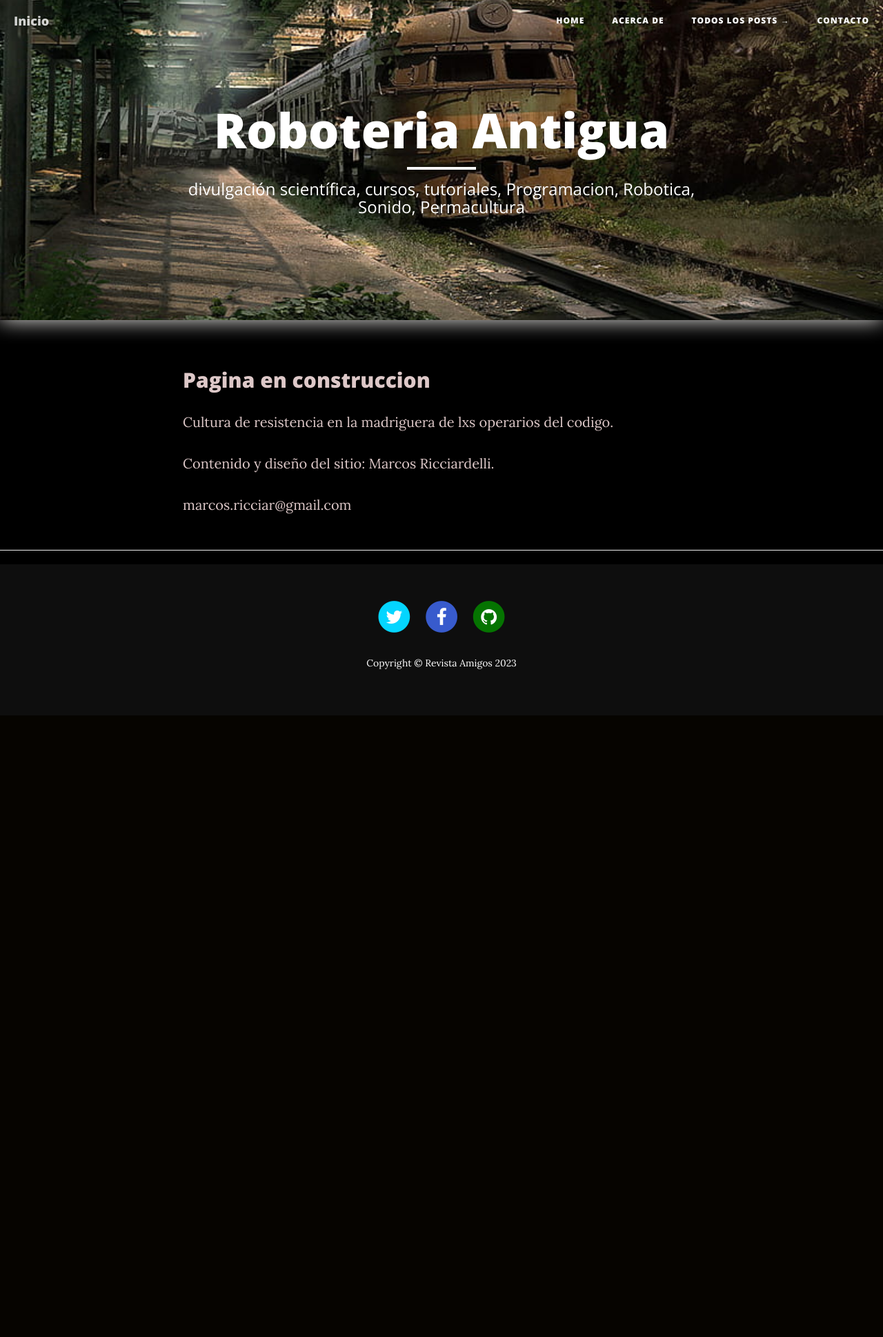
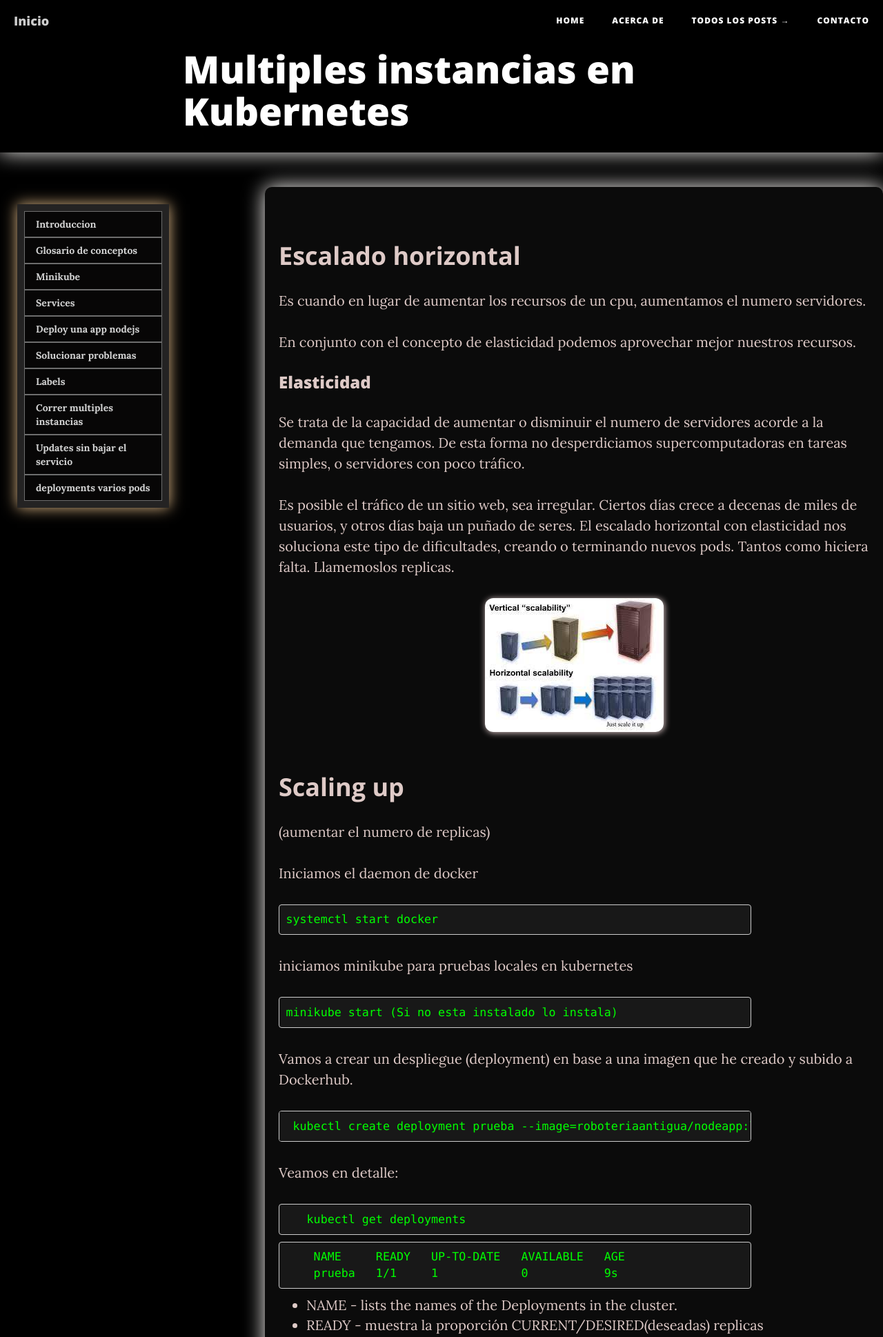
Before and after one commit to RoboteriaAntigua/revista, a Node server app: page /kubernetes-multiples-instancias in a window 1280 px wide. Shown: the top 1938 px of the page at 69% size. Before the commit the page ends 1037 px from the top, so only its background shows below. Run offline with Node 20, Linux system fonts and the light colour scheme.

Commit message:
scale down

```diff
--- a/routes/index.js
+++ b/routes/index.js
@@ -63,7 +63,8 @@ router.get('/kubernetes-minikube'               , (req,res)=>{res.render('cursos
 router.get('/kubernetes-services'               , (req,res)=>{res.render('cursos/kubernetes/kub-services.ejs' ); });
 router.get('/kubernetes-exponer-app-node'       , (req,res)=>{res.render('cursos/kubernetes/kub-deploy-node.ejs'); });
 router.get('/kubernetes-solucionar-problemas'   , (req,res)=>{res.render('cursos/kubernetes/kub-solucionar.ejs' ); });
-router.get('/kubernetes-multiples-instancias'   , (req,res)=>{res.render('about.ejs',{enconstruccion:'Pagina en construccion'} ); });
+router.get('/kubernetes-labels'                 , (req,res)=>{res.render('cursos/kubernetes/kub-alias.ejs' ); });
+router.get('/kubernetes-multiples-instancias'   , (req,res)=>{res.render('cursos/kubernetes/kub-multiples-instancias.ejs'); });
 router.get('/kubernetes-updates-no-down'        , (req,res)=>{res.render('about.ejs',{enconstruccion:'Pagina en construccion'} ); });
 router.get('/kubernetes-deployment-pods'        , (req,res)=>{res.render('about.ejs',{enconstruccion:'Pagina en construccion'} ); });
 /******************************** fin curso de kubernetes **************************************/
--- a/routes/sitemap.txt
+++ b/routes/sitemap.txt
@@ -20,6 +20,7 @@ https://old-robotics.com.ar/kubernetes-minikube
 https://old-robotics.com.ar/kubernetes-services
 https://old-robotics.com.ar/kubernetes-exponer-app-node
 https://old-robotics.com.ar/kubernetes-solucionar-problemas
+https://old-robotics.com.ar/kubernetes-labels
 https://old-robotics.com.ar/kubernetes-multiples-instancias
 https://old-robotics.com.ar/kubernetes-updates-no-down
 https://old-robotics.com.ar/kubernetes-deployment-pods
--- /dev/null
+++ b/views/cursos/kubernetes/kub-multiples-instancias.ejs
@@ -0,0 +1,205 @@
+<%- include('../../plantillas/cabecera.ejs') %>
+
+    <meta name="description" content="Multiples instancias en kubernetes. Replicas. Escalamiento horizontal en kubernetes. Elasticidad">
+    <title> Corriendo multiples instancias</title>
+    </head>
+
+    <body>
+
+        <!--navbar-->
+        <%- include('../../plantillas/navbar.ejs') %>
+
+            <!-- Page Header -->
+            <!-- Sin imagen de fondo por ahora -->
+            <header class="intro-header"  >
+                <div class="container">
+                    <div class="row">
+                        <div class="col-lg-8 col-lg-offset-2 col-md-10 col-md-offset-1">
+                            <div class="post-heading" style="padding: 50px 0 20px">
+                                <h1>Multiples instancias en Kubernetes</h1>
+
+                            </div>
+                        </div>
+                    </div>
+                </div>
+            </header>
+
+            <!-- Post Content -->
+            <article>
+                <!-- Main Content -->
+                <div class="flecha">
+
+                    <!--acordeon articulos/barra lateral-->
+                    <%- include('../../plantillas/acordeon_cursos_k8.ejs') %>
+
+                        <div class="principal">
+                            <a name="arriba"></a>
+
+                            <h2 class="section-heading">Escalado horizontal</h2>
+                            <p> Es cuando en lugar de aumentar los recursos de un cpu, aumentamos el numero servidores. </p>
+                            <p>En conjunto con el concepto de elasticidad podemos aprovechar mejor nuestros recursos.</p>
+                            <h3>Elasticidad</h3>
+                            <p>Se trata de la capacidad de aumentar o disminuir el numero de servidores acorde a la demanda que tengamos. De esta forma no desperdiciamos supercomputadoras en tareas simples, o servidores con poco tráfico.</p>
+                            <p>Es posible el tráfico de un sitio web, sea irregular. Ciertos días crece a decenas de miles de usuarios, y otros días baja un puñado de seres. El escalado horizontal con elasticidad nos soluciona este tipo de dificultades, creando o terminando nuevos pods. Tantos como hiciera falta. Llamemoslos replicas.</p>
+                            <div class="imgContainer">
+                                <img src="/img/escalado.jpeg">
+                            </div>
+
+                            <h2 class="section-heading">Scaling up</h2>
+                            <p>(aumentar el numero de replicas)</p>
+                            <p>Iniciamos el daemon de docker</p>
+                            <pre>systemctl start docker </pre>
+
+                            <p> iniciamos minikube para pruebas locales en kubernetes </p>
+                            <pre>minikube start (Si no esta instalado lo instala) </pre>
+
+                            <p>Vamos a crear un despliegue (deployment) en base a una imagen que he creado y subido a Dockerhub.  </p>
+                            <pre> kubectl create deployment prueba --image=roboteriaantigua/nodeapp:latest </pre>
+
+                            <p>Veamos en detalle:</p>
+                            <pre>   kubectl get deployments</pre>
+<pre>
+    NAME     READY   UP-TO-DATE   AVAILABLE   AGE
+    prueba   1/1     1            0           9s
+</pre>
+
+<ul>
+    <li>NAME          - lists the names of the Deployments in the cluster.</li>
+    <li>READY         - muestra la proporción CURRENT/DESIRED(deseadas) replicas</li>
+    <li>UP-TO-DATE    - Muestra el numero de replicas que han sido actualizadas para lograr el estado deseado</li>
+    <li>AVAILABLE     - Cuantas replicas de la aplicación están disponibles para los usuarios</li>
+    <li>AGE           - hace cuanto esta corriendo la aplicación</li>
+</ul>
+
+<h2 class="section-heading">Replica set</h2>
+<p>Se usa para garantizar la disponibilidad de un número específico de Pods idénticos</p>
+<p>Veamos los replica sets</p>
+<pre>   kubectl get rs</pre>
+<pre>
+    NAME                DESIRED   CURRENT   READY   AGE
+    prueba-5d9bb7dcd6   1         1         1       4h18m
+</pre>
+<ul>
+    <li>Desired: es el numero de replicadas deseadas el cual definimos cuando creamos la deployment </li>
+    <li>Current: muestra el numero de replicas que estan corriendo</li>
+</ul>
+
+<h2 class="section-heading">scaling up (escalando la app a 4 instancias)</h2>
+    <p>A continuacion vamos a aumentar el numero de ReplicaSet a 4.</p>
+<pre>
+    kubectl scale deployments/prueba --replicas=4
+</pre>
+<p>Veamos los pods</p>
+<pre>
+    kubectl get pods
+</pre>
+<pre>
+NAME                     READY   STATUS    RESTARTS   AGE
+prueba-bc9d59776-9lk4w   1/1     Running   0          8m58s
+prueba-bc9d59776-fxfwl   1/1     Running   0          106s
+prueba-bc9d59776-nql98   1/1     Running   0          106s
+prueba-bc9d59776-nskx5   1/1     Running   0          106s
+</pre>
+<p>Veamos los replica set</p>
+<pre>   kubectl get rs</pre>
+<pre>
+    NAME               DESIRED   CURRENT   READY   AGE
+    prueba-bc9d59776   4         4         4       9m52s
+</pre>
+
+<blockquote>Tenemos 4 servidores corriendo nuestra app web! Si se cae uno, seguimos brindando el servicio.</blockquote>
+
+<p>Creamos un servicio para exponer la app</p>
+<pre>
+    kubectl expose deployment prueba --type="LoadBalancer" --port 3000
+</pre>
+
+<blockquote> el correr multiples instancias requiere una forma de distribuir el trafico entre ellas.
+    Los servicios tienen un integrado "Load Balancer" que distribuirá el trafico por todos los pods.
+    El LoadBalancer va a monitorear a los pods para asegurar que solo enviara trafico a los pods que estén disponibles</blockquote>
+
+    <p>Usamos minikube para correr el servidor localmente</p>
+<pre>
+    minikube service prueba
+</pre>
+<pre>
+|-----------|--------|-------------|---------------------------|
+| NAMESPACE |  NAME  | TARGET PORT |            URL            |
+|-----------|--------|-------------|---------------------------|
+| default   | prueba |        3000 | http://192.168.49.2:32744 |
+|-----------|--------|-------------|---------------------------|
+🎉  Opening service default/prueba in default browser...
+</pre>
+
+<p>Ok, tenemos 4 servidores. O sea 4 pods</p>
+
+<p>Matemos un pod (recuerda que los pods son mortales)</p>
+<pre> kubectl get pods</pre>
+<pre> kubectl delete pod nombre_pod</pre>
+<p>Reemplaza el nombre por un nombre de pod que tengas</p>
+<pre>   kubectl get pods </pre>
+<pre>
+    NAME                     READY   STATUS        RESTARTS   AGE
+    prueba-bc9d59776-9lk4w   1/1     Terminating   0          32m
+    prueba-bc9d59776-fxfwl   1/1     Running       0          25m
+    prueba-bc9d59776-jrbvz   1/1     Running       0          32s
+    prueba-bc9d59776-nql98   1/1     Running       0          25m
+    prueba-bc9d59776-nskx5   1/1     Running       0          25m
+</pre>
+
+<p>En el navegador vemos que el servicio nunca 'cayó' y  aquí vemos que matamos un pod, y se crea otro en su lugar!</p>
+
+<h2 class="section-heading">Scale down</h2>
+<p>Vamos a bajar nuestro cluster a solo 2 servidores</p>
+<pre>   kubectl scale deployments/prueba --replicas=2 </pre>
+
+<p>Veamos los pods, los replica set y el deployment</p>
+<pre>   kubectl get deployments</pre>
+<pre>   kubectl get rs</pre>
+<pre>   kubectl get pods</pre>
+
+<p>En el siguiente capitulo vamos a correr una actualización de dependencias sin parar el servicio</p>
+<p>Ahora limpiemos todo lo que hicimos:</p>
+<pre>   kubectl delete service prueba</pre>
+<pre>   kubectl delete deployment prueba</pre>
+
+                             <!-- Pager -->
+                             <ul class="pager">
+                                <li class="next">
+                                    <a href="/kubernetes-minikube">Siguiente &rarr;</a>
+                                </li>
+                                <li class="arriba">
+                                    <a href="/kubernetes-conceptos#arriba">ir arriba &uArr;</a>
+                                </li>
+                                <li class="next">
+                                    <a href="/kubernetes-introduccion"> Home</a>
+                                </li>
+                            </ul>
+                        </div>
+
+                        <!--Columna derecha reservada para algo-->
+                        <%- include('../../plantillas/acordeon_articulos.ejs') %>
+                </div>
+            </article>
+
+            <hr>
+
+            <!--footer-->
+            <%- include('../../plantillas/pies.ejs') %>
+
+                <!-- jQuery -->
+                <script src="vendor/jquery/jquery.min.js"></script>
+
+                <!-- Bootstrap Core JavaScript -->
+                <script src="vendor/bootstrap/js/bootstrap.min.js"></script>
+
+                <!-- Contact Form JavaScript -->
+                <script src="js/jqBootstrapValidation.js"></script>
+                <script src="js/contact_me.js"></script>
+
+                <!-- Theme JavaScript -->
+                <script src="js/clean-blog.min.js"></script>
+
+    </body>
+
+    </html>
--- a/views/cursos/kubernetes/kub-solucionar.ejs
+++ b/views/cursos/kubernetes/kub-solucionar.ejs
@@ -173,7 +173,7 @@ kubectl exec -ti  $POD_NAME -- su
                              <!-- Pager -->
                              <ul class="pager">
                                 <li class="next">
-                                    <a href="/kubernetes-multiples-instancias#arriba">Siguiente &rarr;</a>
+                                    <a href="/kubernetes-labels#arriba">Siguiente &rarr;</a>
                                 </li>
                                 <li class="arriba">
                                     <a href="/kubernetes-solucionar-problemas#arriba">ir arriba &uArr;</a>
--- a/views/plantillas/acordeon_cursos_k8.ejs
+++ b/views/plantillas/acordeon_cursos_k8.ejs
@@ -9,6 +9,7 @@
             <li class="li-acor acordeon-root" ><a href="/kubernetes-services#arriba">Services</a></li>
             <li class="li-acor acordeon-root" ><a href="/kubernetes-exponer-app-node#arriba">Deploy una app nodejs</a></li>
             <li class="li-acor acordeon-root" ><a href="/kubernetes-solucionar-problemas#arriba">Solucionar problemas</a></li>
+            <li class="li-acor acordeon-root" ><a href="/kubernetes-labels#arriba">Labels</a></li>
             <li class="li-acor acordeon-root" ><a href="/kubernetes-multiples-instancias#arriba"> Correr multiples instancias</a></li>
             <li class="li-acor acordeon-root" ><a href="/kubernetes-updates-no-down#arriba"> Updates sin bajar el servicio</a></li>
             <li class="li-acor acordeon-root" ><a href="/kubernetes-deployment-pods#arriba"> deployments varios pods</a></li>
```
Also changed, not shown: views/cursos/kubernetes/kub-alias.ejs (added, +118 -0 lines), public/img/alien.png (added).
